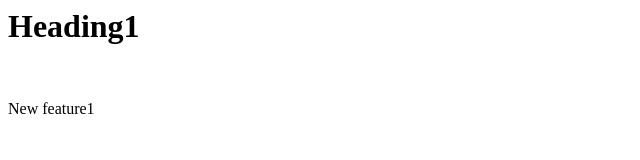
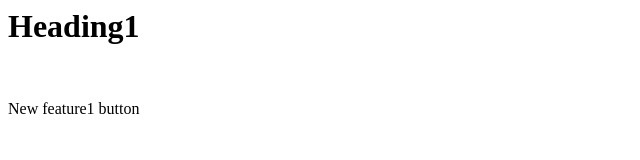
Before and after one commit to FreddyFreddy404/Secondrepo, a plain HTML site: page index.html in a window 1280 px wide. Shown: the full height of the page, 0-640 px from the left. Drawn offline with Linux system fonts and the light colour scheme.

Commit message:
feature1 button

```diff
--- a/index.html
+++ b/index.html
@@ -1,3 +1,3 @@
 <h1> Heading1 </h1>
 <br>
-<p> New feature1</p>
+<p> New feature1 button</p>
```
